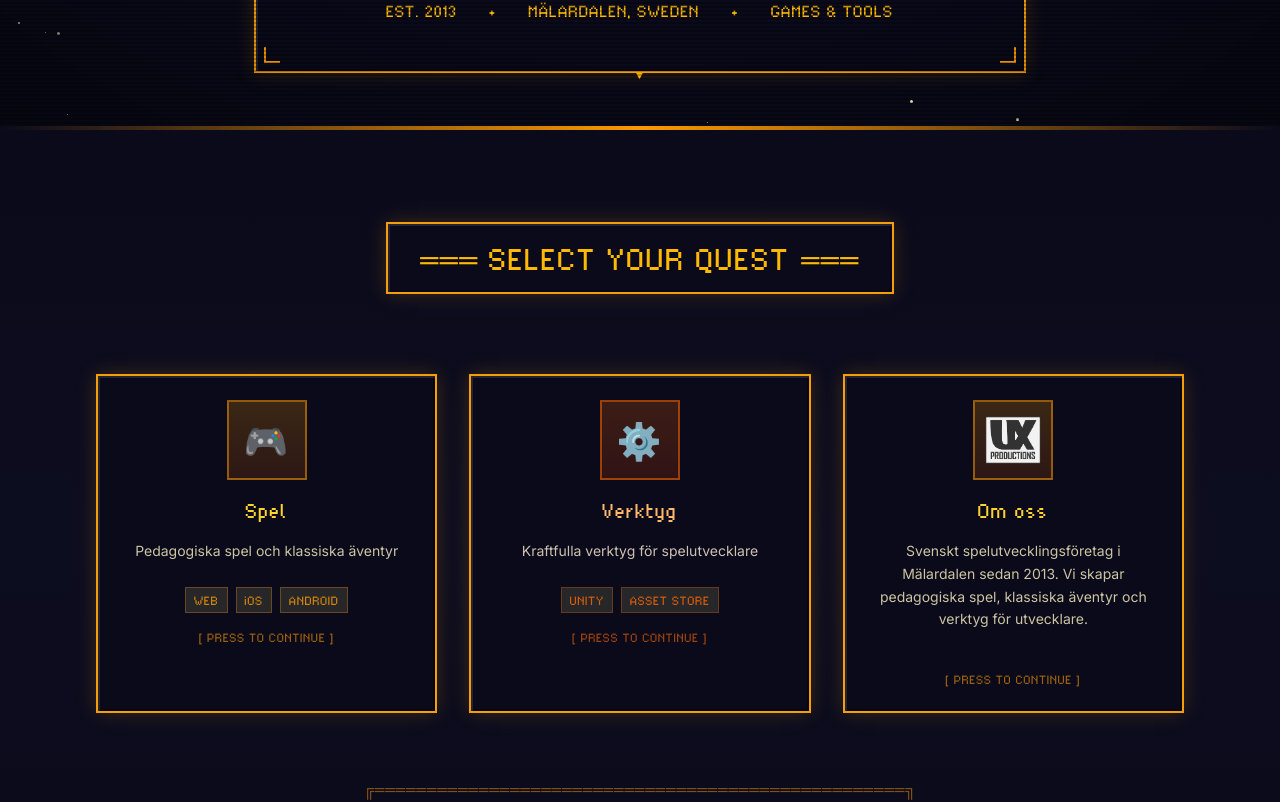
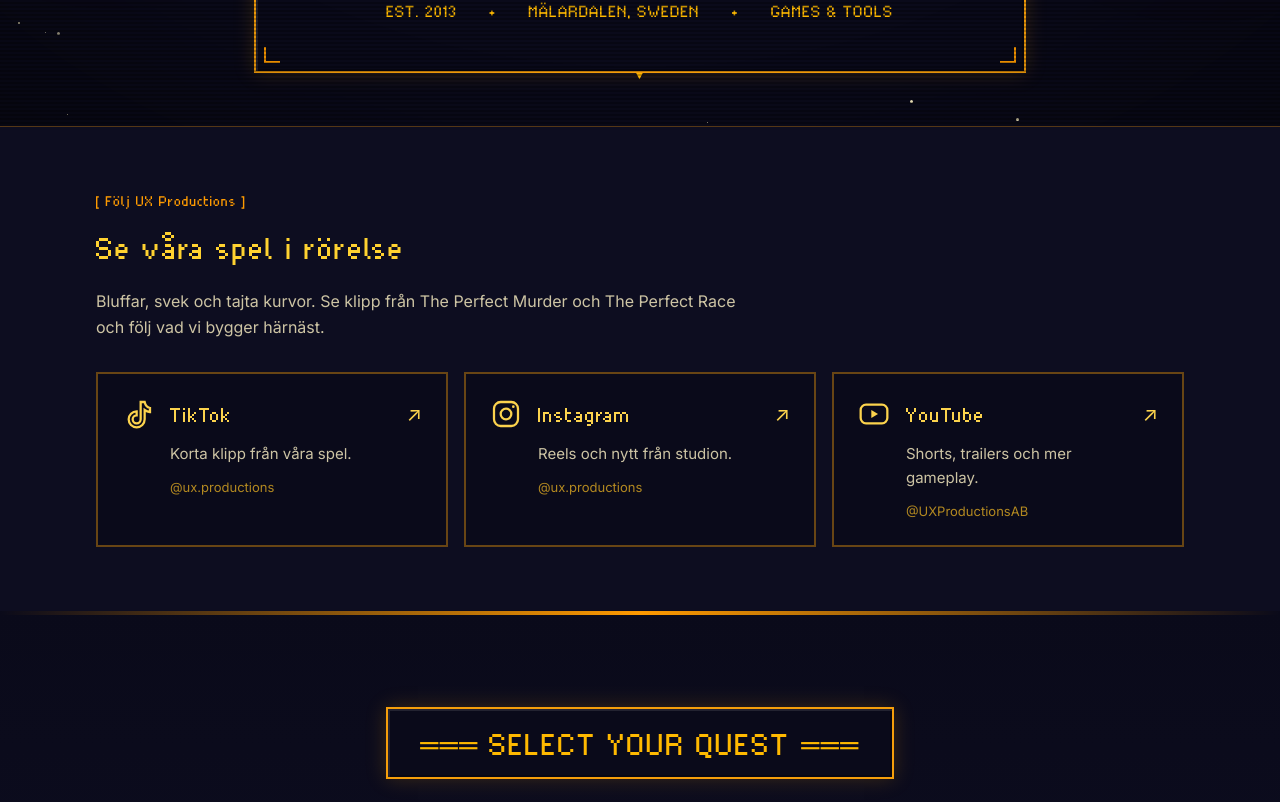
Before and after one commit to ux-productions/uxproductions-web, an Angular app: page / in a window 1280 px wide. Shown: the part 674-1476 px from the top of the page. Built offline with nearby package versions, Linux system fonts and the light colour scheme.

Commit message:
Add social links component and integrate into homepage and footer

```diff
--- a/src/app/components/footer/footer.component.ts
+++ b/src/app/components/footer/footer.component.ts
@@ -1,11 +1,12 @@
 import { Component, inject } from '@angular/core';
 import { RouterLink } from '@angular/router';
 import { LanguageService } from '../../i18n/language.service';
+import { SocialLinksComponent } from '../social-links/social-links.component';
 
 @Component({
   selector: 'app-footer',
   standalone: true,
-  imports: [RouterLink],
+  imports: [RouterLink, SocialLinksComponent],
   template: `
     <footer class="bg-[#0a0a1a] border-t-2 border-amber-500/30 relative">
       <!-- Scanlines -->
@@ -22,6 +23,10 @@
             <p class="font-pixel text-amber-100/70 text-base max-w-md leading-relaxed">
               {{ t().about.description }}
             </p>
+            <nav class="mt-6" [attr.aria-label]="t().social.follow">
+              <h3 class="font-pixel text-amber-400 text-base mb-3">{{ t().social.follow }}</h3>
+              <app-social-links [compact]="true" />
+            </nav>
           </div>
 
           <!-- Quick Links -->
--- /dev/null
+++ b/src/app/components/social-links/social-links.component.css
@@ -0,0 +1,36 @@
+:host { display: block; }
+.social-links { display: grid; grid-template-columns: repeat(3, minmax(0, 1fr)); gap: 1rem; }
+li { min-width: 0; }
+a {
+  display: flex;
+  align-items: flex-start;
+  gap: 1rem;
+  height: 100%;
+  padding: 1.5rem;
+  border: 2px solid #f59e0b66;
+  background: #0a0a1a;
+  color: #fcd34d;
+  transition: border-color .15s, background-color .15s;
+}
+a:hover { border-color: #fbbf24; background: #f59e0b0d; }
+a:focus-visible { outline: 3px solid #fef3c7; outline-offset: 4px; }
+.platform-icon { display: flex; flex: 0 0 2rem; }
+svg { width: 2rem; height: 2rem; }
+.platform-copy { display: flex; flex: 1; min-width: 0; flex-direction: column; gap: .75rem; }
+.platform-name { font-size: 1.25rem; line-height: 1.6; }
+.platform-description { color: #fef3c7cc; font-size: .9375rem; line-height: 1.6; }
+.platform-handle { color: #fbbf24b3; font-size: .8125rem; overflow-wrap: anywhere; }
+.external-arrow { font-size: 1.25rem; line-height: 1.6; }
+.compact { display: flex; flex-wrap: wrap; gap: .5rem; }
+.compact a { align-items: center; gap: .625rem; min-height: 44px; padding: .5rem .75rem; }
+.compact .platform-icon { flex-basis: 1.125rem; }
+.compact svg { width: 1.125rem; height: 1.125rem; }
+.compact .platform-name { font-size: .875rem; }
+.compact .external-arrow { font-size: 1rem; }
+@media (max-width: 767px) {
+  .social-links:not(.compact) { grid-template-columns: 1fr; }
+  a { padding: 1.25rem; }
+}
+@media (prefers-reduced-motion: reduce) {
+  a { transition: none; }
+}
--- /dev/null
+++ b/src/app/components/social-links/social-links.component.ts
@@ -0,0 +1,57 @@
+import { Component, inject, input } from '@angular/core';
+import { LanguageService } from '../../i18n/language.service';
+
+/** Shared by the homepage and footer. Keep Organization.sameAs in index.html in sync. */
+export const SOCIAL_CHANNELS = [
+  { id: 'tiktok', name: 'TikTok', handle: '@ux.productions', url: 'https://www.tiktok.com/@ux.productions' },
+  { id: 'instagram', name: 'Instagram', handle: '@ux.productions', url: 'https://www.instagram.com/ux.productions/' },
+  { id: 'youtube', name: 'YouTube', handle: '@UXProductionsAB', url: 'https://www.youtube.com/@UXProductionsAB' },
+] as const;
+
+@Component({
+  selector: 'app-social-links',
+  standalone: true,
+  template: `
+    <ul class="social-links" [class.compact]="compact()">
+      @for (channel of channels; track channel.id) {
+        <li>
+          <a [href]="channel.url" target="_blank" rel="noopener noreferrer">
+            <span class="platform-icon" aria-hidden="true">
+              <svg viewBox="0 0 24 24" fill="none" stroke="currentColor" stroke-width="1.7" focusable="false">
+                @switch (channel.id) {
+                  @case ('tiktok') {
+                    <path d="M14 3h3c.5 2.5 2 4 4 4.5v3a9 9 0 0 1-4-1.5v7a6 6 0 1 1-6-6v3a3 3 0 1 0 3 3V3Z" />
+                  }
+                  @case ('instagram') {
+                    <rect x="3" y="3" width="18" height="18" rx="5" />
+                    <circle cx="12" cy="12" r="4" />
+                    <circle cx="17.5" cy="6.5" r="1" fill="currentColor" stroke="none" />
+                  }
+                  @case ('youtube') {
+                    <rect x="2" y="5" width="20" height="14" rx="4" />
+                    <path d="m10 9 5 3-5 3V9Z" fill="currentColor" stroke="none" />
+                  }
+                }
+              </svg>
+            </span>
+            <span class="platform-copy">
+              <span class="platform-name font-pixel">{{ channel.name }}</span>
+              @if (!compact()) {
+                <span class="platform-description">{{ t().social[channel.id] }}</span>
+                <span class="platform-handle">{{ channel.handle }}</span>
+              }
+            </span>
+            <span class="external-arrow" aria-hidden="true">↗</span>
+            <span class="sr-only"> — UX Productions ({{ t().social.opensNewTab }})</span>
+          </a>
+        </li>
+      }
+    </ul>
+  `,
+  styleUrl: './social-links.component.css',
+})
+export class SocialLinksComponent {
+  readonly compact = input(false);
+  protected readonly channels = SOCIAL_CHANNELS;
+  protected readonly t = inject(LanguageService).t;
+}
--- a/src/app/i18n/translations.ts
+++ b/src/app/i18n/translations.ts
@@ -53,6 +53,15 @@
     inSweden: string;
     gameTerms: string;
     gamePrivacy: string;
+  };
+  social: {
+    follow: string;
+    title: string;
+    description: string;
+    tiktok: string;
+    instagram: string;
+    youtube: string;
+    opensNewTab: string;
   };
   log: {
     title: string;
@@ -118,6 +127,15 @@
       gameTerms: 'Köpvillkor (spel)',
       gamePrivacy: 'Integritetspolicy (spel)',
     },
+    social: {
+      follow: 'Följ UX Productions',
+      title: 'Se våra spel i rörelse',
+      description: 'Bluffar, svek och tajta kurvor. Se klipp från The Perfect Murder och The Perfect Race och följ vad vi bygger härnäst.',
+      tiktok: 'Korta klipp från våra spel.',
+      instagram: 'Reels och nytt från studion.',
+      youtube: 'Shorts, trailers och mer gameplay.',
+      opensNewTab: 'öppnas i en ny flik',
+    },
     log: {
       title: 'SYSTEM LOGG',
       demo: 'Demo uppdaterad',
@@ -180,6 +198,15 @@
       gameTerms: 'Terms of Sale (Games)',
       gamePrivacy: 'Privacy Notice (Games)',
     },
+    social: {
+      follow: 'Follow UX Productions',
+      title: 'See our games in action',
+      description: 'Bluffs, betrayals and tight corners. Watch The Perfect Murder and The Perfect Race, and follow what we build next.',
+      tiktok: 'Quick moments from our games.',
+      instagram: 'Reels and updates from the studio.',
+      youtube: 'Shorts, trailers and more gameplay.',
+      opensNewTab: 'opens in a new tab',
+    },
     log: {
       title: 'SYSTEM LOG',
       demo: 'Demo updated',
--- a/src/app/pages/home/home.component.ts
+++ b/src/app/pages/home/home.component.ts
@@ -3,6 +3,7 @@
 import { HttpClient } from '@angular/common/http';
 import { toSignal } from '@angular/core/rxjs-interop';
 import { LanguageService } from '../../i18n/language.service';
+import { SocialLinksComponent } from '../../components/social-links/social-links.component';
 
 interface LogEntry {
   id: 'demo' | 'games' | 'tools' | 'cheat';
@@ -14,7 +15,7 @@
 @Component({
   selector: 'app-home',
   standalone: true,
-  imports: [RouterLink],
+  imports: [RouterLink, SocialLinksComponent],
   template: `
     <div class="min-h-screen bg-[#0a0a1a] relative overflow-hidden">
 
@@ -125,6 +126,17 @@
         <div class="absolute bottom-8 left-1/2 -translate-x-1/2 text-center">
           <div class="font-pixel text-amber-500/60 text-xs mb-2 animate-pulse">SCROLL</div>
           <div class="font-pixel text-amber-400 text-2xl animate-bounce">▼</div>
+        </div>
+      </section>
+
+      <section aria-labelledby="social-heading" class="relative py-12 sm:py-16 border-t border-amber-500/30 bg-[#0d0d20]">
+        <div class="max-w-6xl mx-auto px-4 sm:px-6 lg:px-8">
+          <p class="font-pixel text-sm text-amber-500 mb-3">[ {{ t().social.follow }} ]</p>
+          <h2 id="social-heading" class="font-pixel text-2xl sm:text-3xl text-amber-300 leading-relaxed mb-4">
+            {{ t().social.title }}
+          </h2>
+          <p class="text-amber-100/80 max-w-2xl leading-relaxed mb-8">{{ t().social.description }}</p>
+          <app-social-links />
         </div>
       </section>
 
--- a/src/index.html
+++ b/src/index.html
@@ -46,7 +46,10 @@
       "addressCountry": "SE"
     },
     "sameAs": [
-      "https://assetstore.unity.com/publishers/15aboratorium"
+      "https://assetstore.unity.com/publishers/15aboratorium",
+      "https://www.tiktok.com/@ux.productions",
+      "https://www.instagram.com/ux.productions/",
+      "https://www.youtube.com/@UXProductionsAB"
     ],
     "knowsAbout": ["Game Development", "Educational Games", "Unity Development", "Mobile Games"]
   }
```
